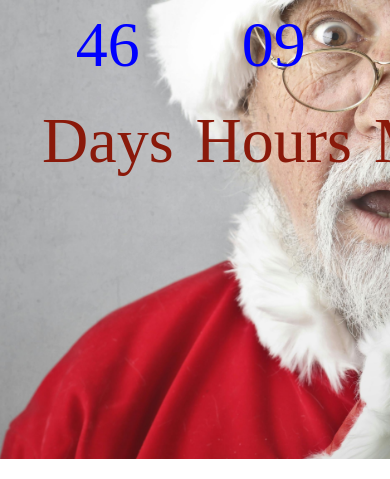
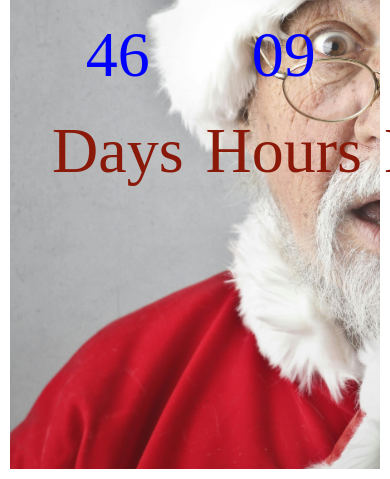
Before and after one commit to mihaelagiorgiana92/Countdown, a plain HTML site: page index.html in a window 390 px wide. Shown: the part 385-864 px from the top of the page. Drawn offline with Linux system fonts and the light colour scheme; a web font is replaced by a local one.

Commit message:
Update style.css
added media query

```diff
--- a/style.css
+++ b/style.css
@@ -59,3 +59,17 @@ body {
     animation:blink 2s;
     animation-iteration-count: infinite;
 }
+
+@media (max-width:768px){
+    body{
+        font-size:16px;
+        margin:15px;
+    }
+}
+
+@media(max-width:480px){
+    body{
+        font-size: 14px;
+        margin: 10px;
+    }
+}
```
